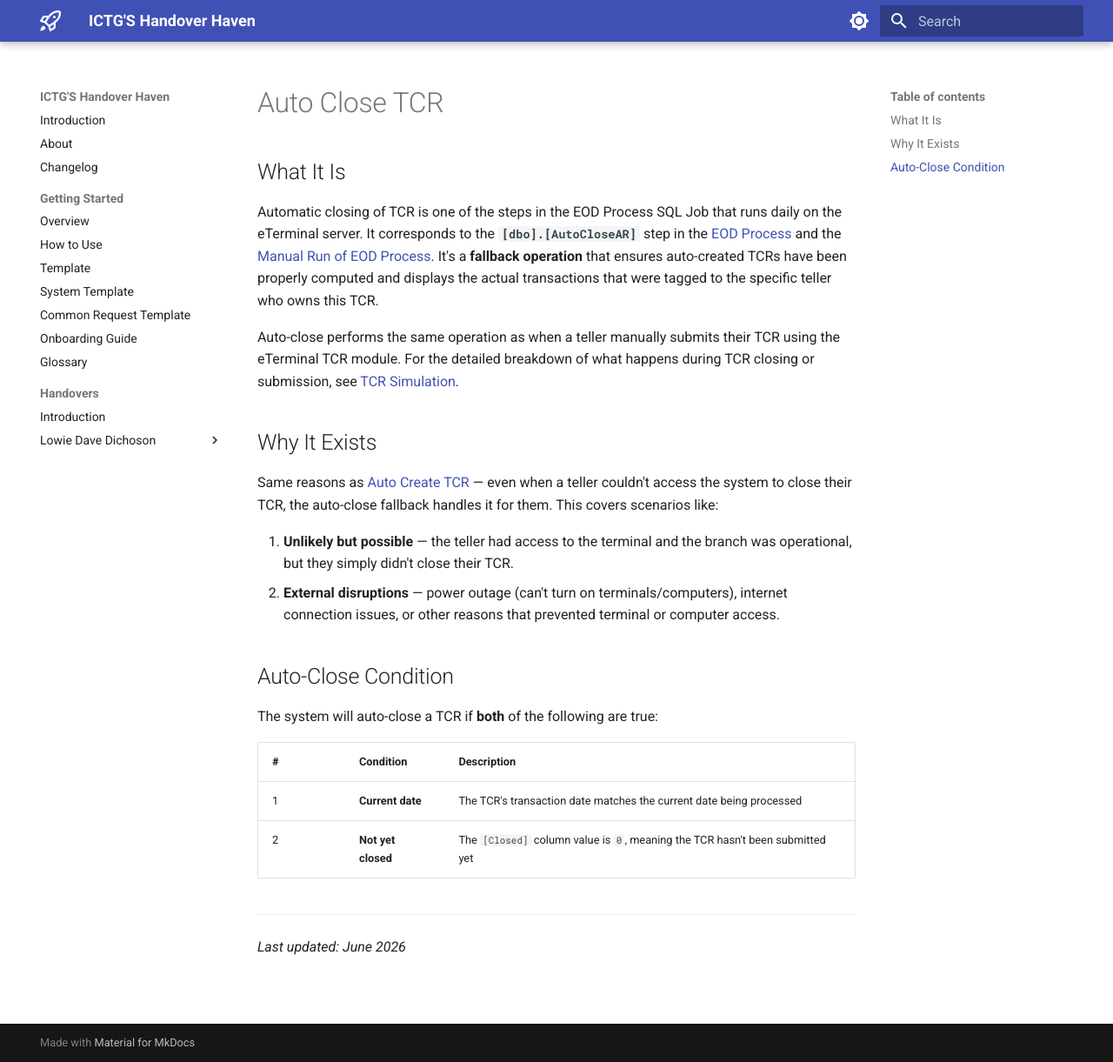
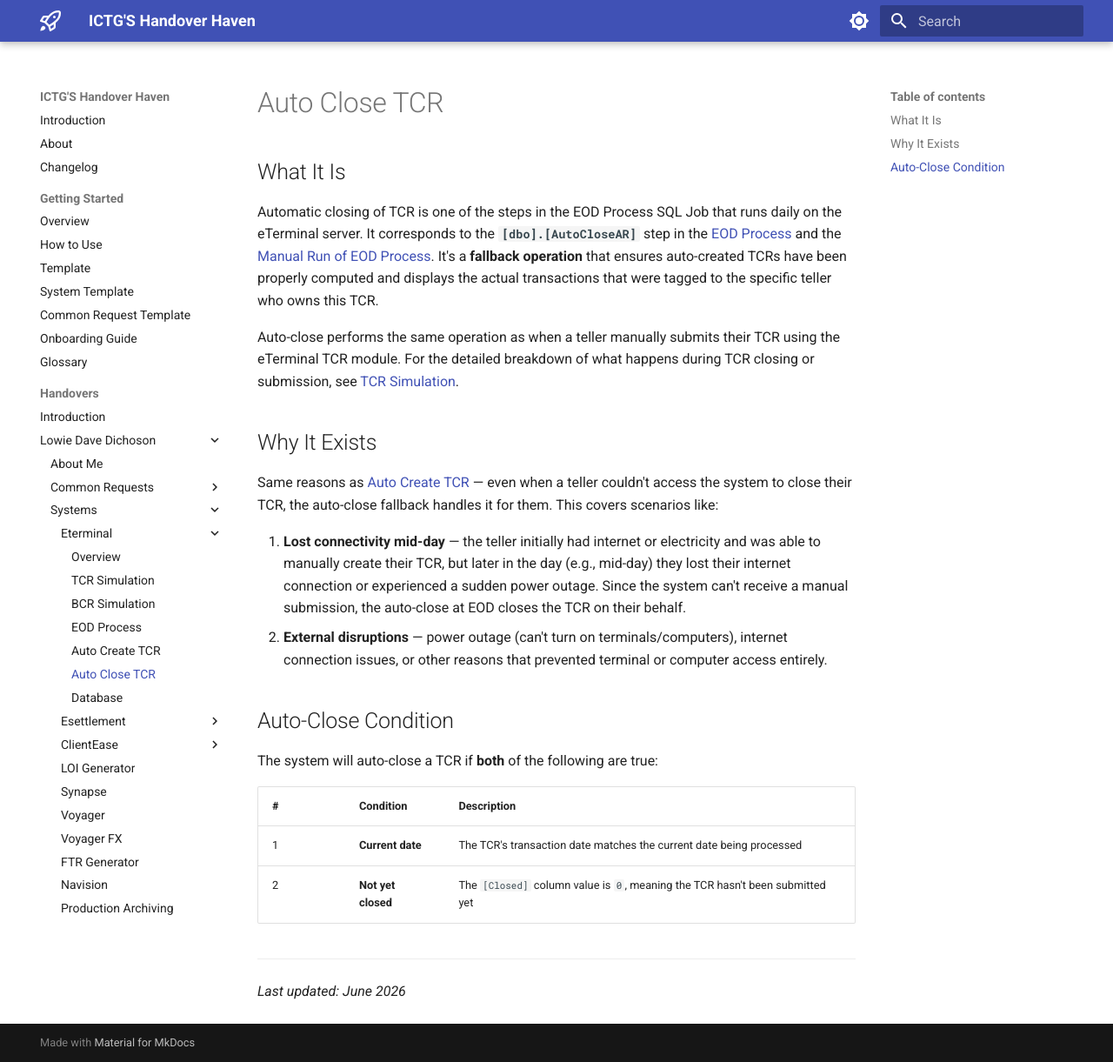
Before and after one commit to lowiedichoson/handover-haven, an MkDocs documentation site: the page built from docs/handovers/lowie-dave-dichoson/systems/eterminal/auto-close-tellers-cash-report.md, in a window 1280 px wide and 1221 px high. Shown: the whole window at 87% size. Built offline with MkDocs 1.6.1 and Material for MkDocs 9.7.7, drawn with Linux system fonts in a browser that asks for light colours.

Commit message:
chore: added auto close

```diff
--- a/docs/handovers/lowie-dave-dichoson/systems/eterminal/auto-close-tellers-cash-report.md
+++ b/docs/handovers/lowie-dave-dichoson/systems/eterminal/auto-close-tellers-cash-report.md
@@ -10,8 +10,8 @@ Auto-close performs the same operation as when a teller manually submits their T
 
 Same reasons as [Auto Create TCR](auto-create-tellers-cash-report.md) — even when a teller couldn't access the system to close their TCR, the auto-close fallback handles it for them. This covers scenarios like:
 
-1. **Unlikely but possible** — the teller had access to the terminal and the branch was operational, but they simply didn't close their TCR.
-2. **External disruptions** — power outage (can't turn on terminals/computers), internet connection issues, or other reasons that prevented terminal or computer access.
+1. **Lost connectivity mid-day** — the teller initially had internet or electricity and was able to manually create their TCR, but later in the day (e.g., mid-day) they lost their internet connection or experienced a sudden power outage. Since the system can't receive a manual submission, the auto-close at EOD closes the TCR on their behalf.
+2. **External disruptions** — power outage (can't turn on terminals/computers), internet connection issues, or other reasons that prevented terminal or computer access entirely.
 
 ## Auto-Close Condition
 
--- a/mkdocs.yml
+++ b/mkdocs.yml
@@ -32,6 +32,7 @@ nav:
                   - BCR Simulation: handovers/lowie-dave-dichoson/systems/eterminal/bcr-simulation.md
                   - EOD Process: handovers/lowie-dave-dichoson/systems/eterminal/eod-process.md
                   - Auto Create TCR: handovers/lowie-dave-dichoson/systems/eterminal/auto-create-tellers-cash-report.md
+                  - Auto Close TCR: handovers/lowie-dave-dichoson/systems/eterminal/auto-close-tellers-cash-report.md
                   - Database: handovers/lowie-dave-dichoson/systems/eterminal/database.md
               - Esettlement:
                   - Overview: handovers/lowie-dave-dichoson/systems/esettlement/esettlement.md
```
